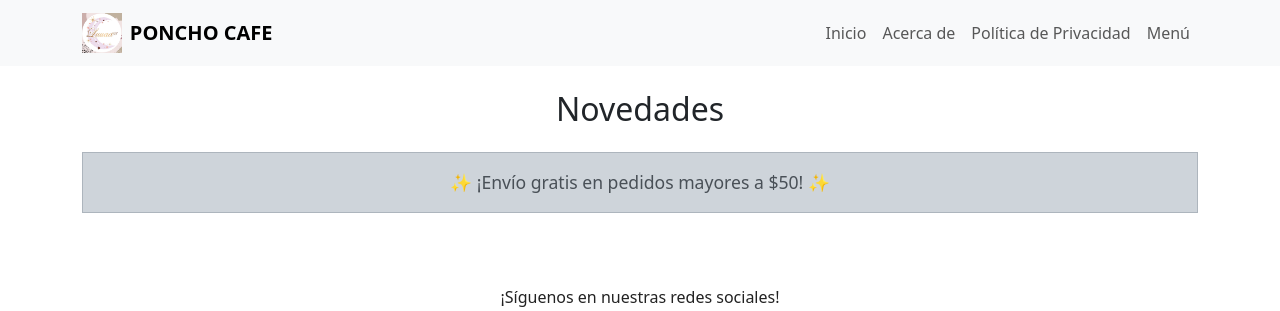
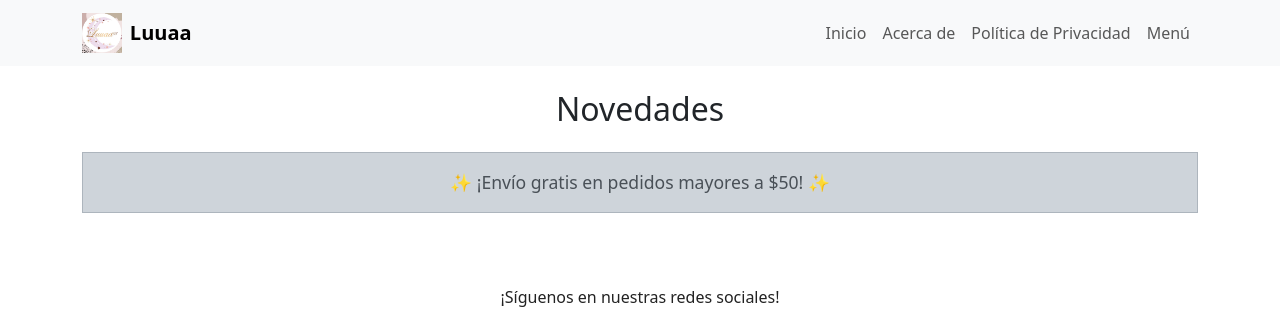
Before and after one commit to MTcloud2023/Luuaa, a Django app: page /tienda/ in a window 1280 px wide. Shown: the top 311 px of the page. Run offline with Django 5.2, Linux system fonts and the light colour scheme; data that the repository does not hold is empty.

Commit message:
Update base.html

```diff
--- a/Inicio/templates/base.html
+++ b/Inicio/templates/base.html
@@ -18,7 +18,7 @@
     <div class="container">
       <a class="navbar-brand fw-bold d-flex align-items-center" href="/">
         <img src="{% static 'img/1.png' %}" alt="Logo PonchoCafe" style="height:40px;" class="me-2">
-        PONCHO CAFE
+        Luuaa
       </a>
       <button class="navbar-toggler" type="button" data-bs-toggle="collapse" data-bs-target="#navbarNavAltMarkup"
               aria-controls="navbarNavAltMarkup" aria-expanded="false" aria-label="Toggle navigation">
```
